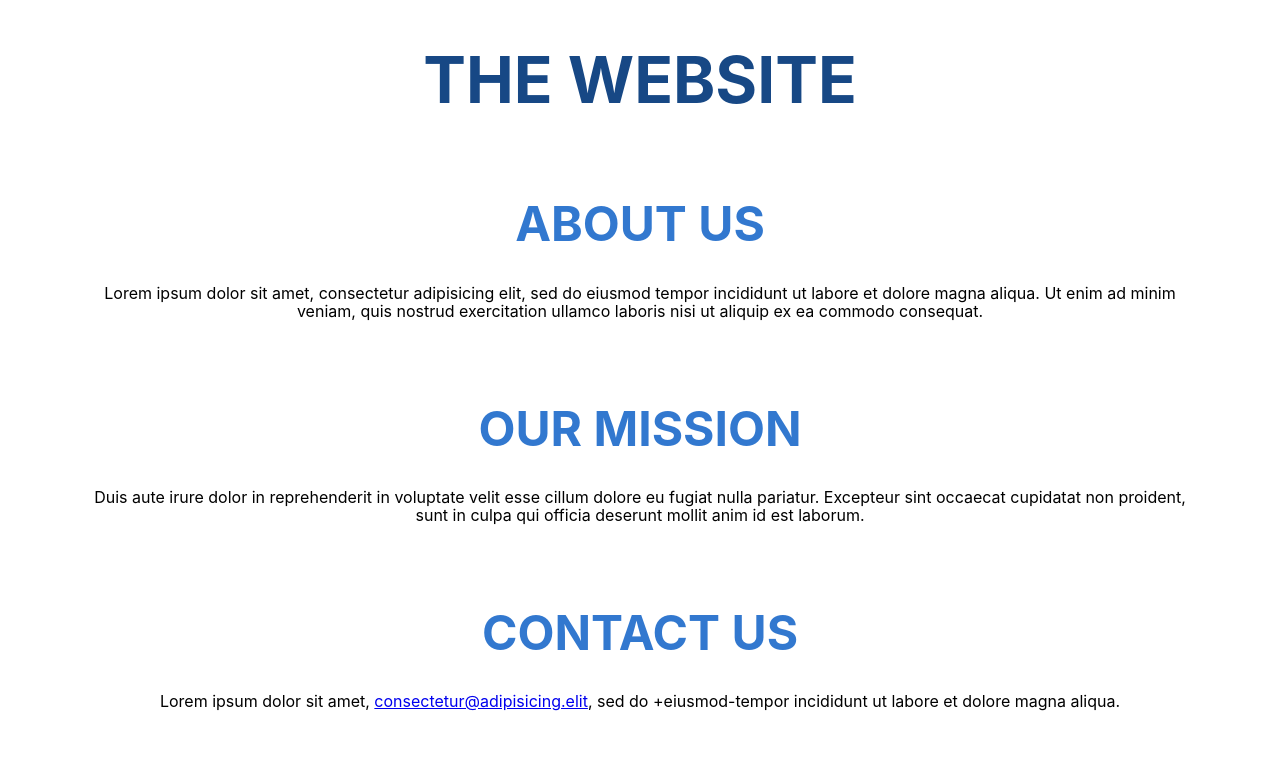
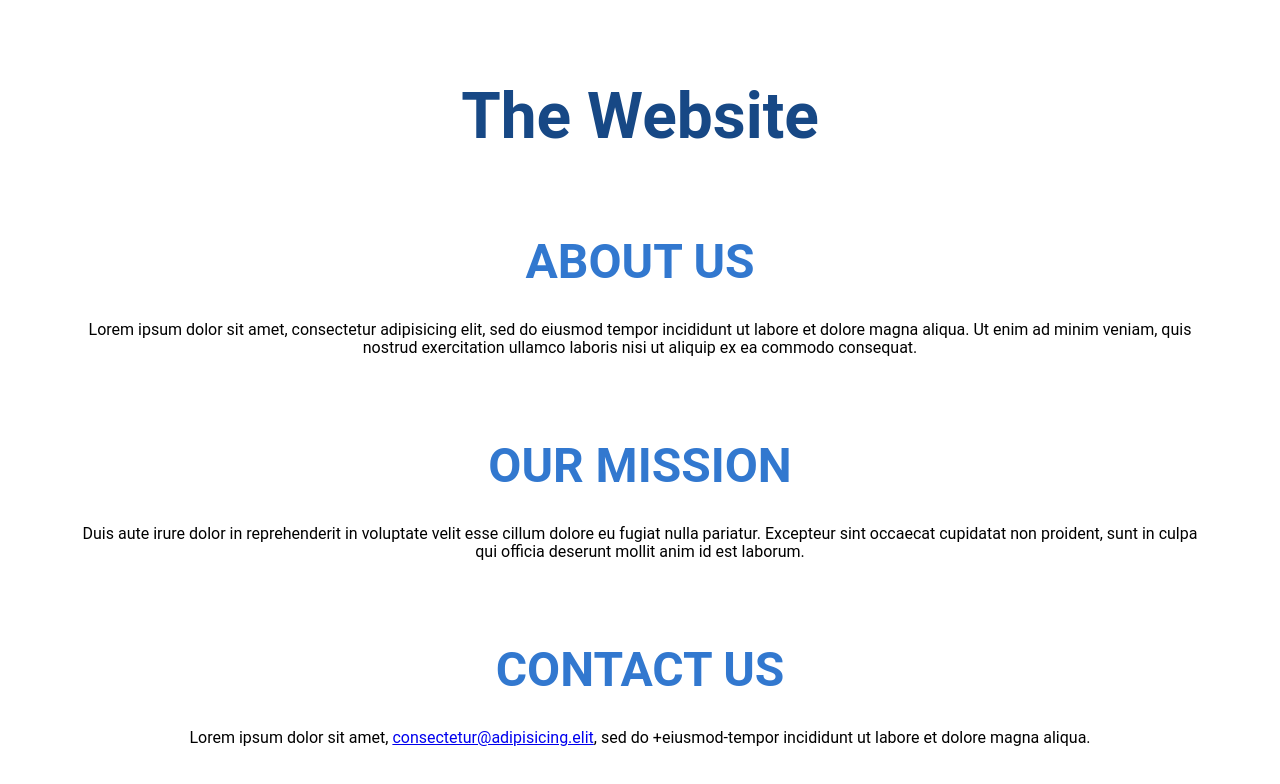
Before and after one commit to ritujadixit1/Scrimba-CSS-Challenge, a plain HTML site: page CSS Challenge 1 - Improve this website/index.html in a window 1280 px wide. Drawn offline with Linux system fonts and the light colour scheme.

Commit message:
modified according to the solution :octocat:

```diff
--- a/CSS Challenge 1 - Improve this website/index.css
+++ b/CSS Challenge 1 - Improve this website/index.css
@@ -9,11 +9,7 @@ html, body {
 
 body {
     text-align: center;
-    font-family: -apple-system, BlinkMacSystemFont, 'Segoe UI', Roboto, Oxygen, Ubuntu, Cantarell, 'Open Sans', 'Helvetica Neue', sans-serif;
-}
-
-h1 {
-    text-transform: uppercase;
+    font-family: Roboto, sans-serif;
 }
 
 .title {
@@ -23,9 +19,12 @@ h1 {
 
 .section-title {
     font-size: 3em;
+    /* em will make it responsive to the device you are on */
     color: #3278cf;
+    text-transform: uppercase;
 }
 
 .container {
     margin: 10vh;
+    /* We could have use 10% here but that is always relative to parent element. We have use 10vh because we want it to go straight to the top as in the page height. */
 }
--- a/CSS Challenge 1 - Improve this website/index.html
+++ b/CSS Challenge 1 - Improve this website/index.html
@@ -7,7 +7,7 @@
 </head>
 <body>
 
-<div class="title-container">
+<div class="title-container container">
 	<h1 class="title">The Website</h1>
 </div>
 
```
